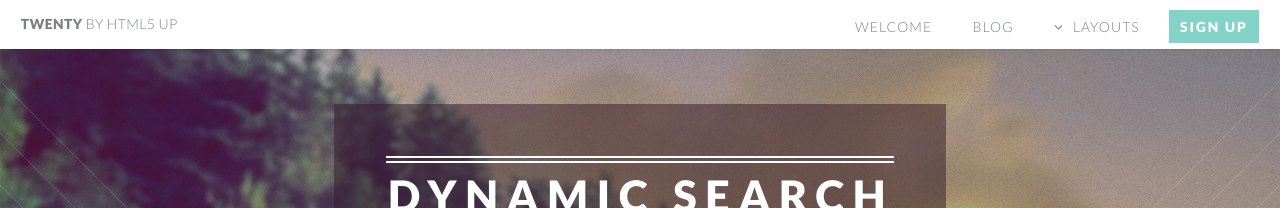
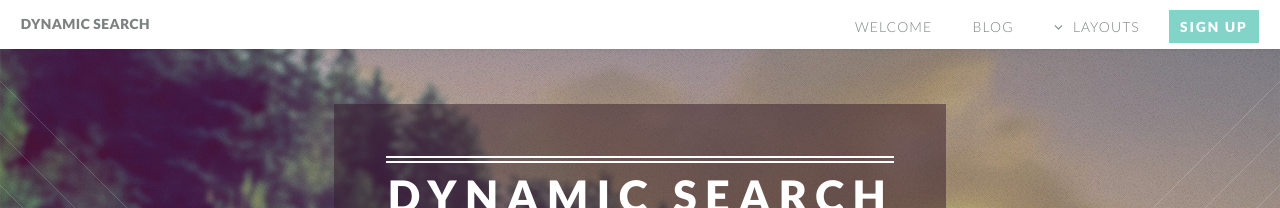
Before and after one commit to ekanou/dynamicsearch, a Jekyll site: the page built from index.html, in a window 1280 px wide. Shown: the top 208 px of the page. Built offline with Jekyll 4.4.1, drawn with Linux system fonts in a browser that asks for light colours.

Commit message:
Update header.html

```diff
--- a/_includes/header.html
+++ b/_includes/header.html
@@ -1,9 +1,9 @@
 <header id="header">
-				<h1 id="logo"><a href="/">Twenty <span>by HTML5 UP</span></a></h1>
+				<h1 id="logo"><a href="/">Dynamic Search</a></h1>
 				<nav id="nav">
 					<ul>
 						<li><a href="/">Welcome</a></li>
-                        <li><a href="/blog.html">Blog</a></li>
+            <li><a href="/blog.html">Blog</a></li>
 						<li class="submenu">
 							<a href="">Layouts</a>
 							<ul>
```
